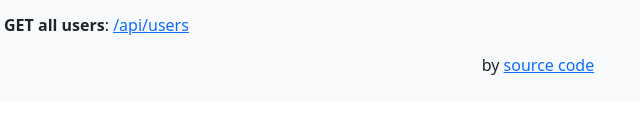
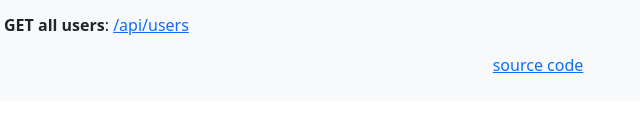
Before and after one commit to mohamed-benoughidene/Exercise-Tracker, a website: page views/index.html in a window 1280 px wide. Shown: the part 550-664 px from the top of the page, 102-742 px from the left. Drawn offline with Linux system fonts and the light colour scheme.

Commit message:
Update index.html

```diff
--- a/views/index.html
+++ b/views/index.html
@@ -67,7 +67,7 @@
 						<p><strong>GET all users</strong>: <a href="/api/users" target="_blank">/api/users</a></p>
 					</div>
 
-					<div class="footer text-center">by <a href="https://github.com/mohamed-benoughidene/Exercise-Tracker" target="_blank">source code</a> </div>
+					 <div class="footer text-center"><a href="https://github.com/mohamed-benoughidene/Exercise-Tracker" target="_blank">source code</a> </div>
 				</div>
 			</div>
 		</div>
```
